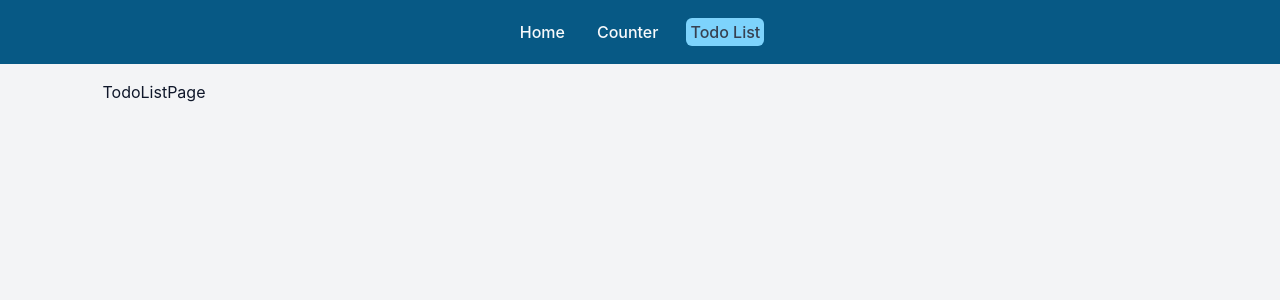
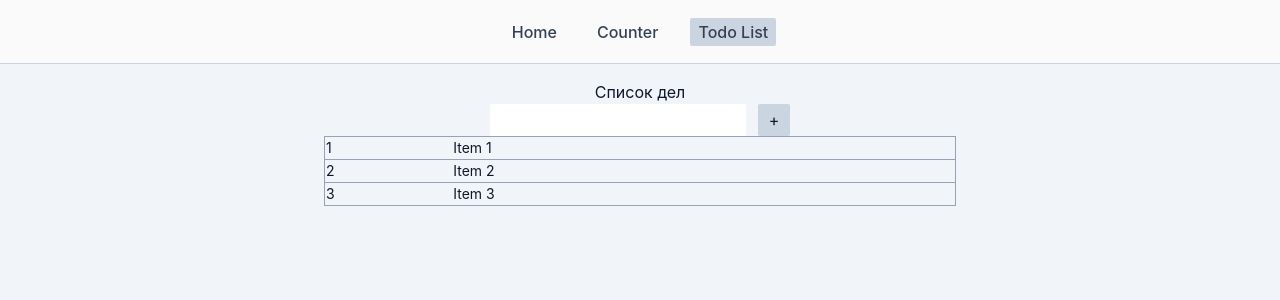
Before and after one commit to y2kovonly/front26-1-redux, a React (Vite) app: page /todos in a window 1280 px wide. Shown: the top 300 px of the page. Built offline with nearby package versions, Linux system fonts and the light colour scheme.

Commit message:
Добавил стили некоторых страниц

```diff
--- /dev/null
+++ b/src/components/Form.jsx
@@ -0,0 +1,28 @@
+import { useState } from 'react';
+
+const Form = () => {
+  const [newTodo, setNewTodo] = useState('');
+
+  const handleSubmit = (e) => {
+    e.preventDefault();
+    if (!newTodo) return;
+
+    //
+    setNewTodo('');
+  }
+
+  return (
+    <div>
+      <form onSubmit={handleSubmit} className="w-full flex justify-center gap-3">
+        <input
+          type="text"
+          className='rounded-sm px-1'
+          value={newTodo}
+          onChange={(e) => setNewTodo(e.target.value)}/>
+        <button type="submit" className="w-8 bg-slate-300 px-2 py-1 rounded-sm">+</button>
+      </form>
+    </div>
+  )
+}
+
+export default Form
--- a/src/components/Layout.jsx
+++ b/src/components/Layout.jsx
@@ -4,9 +4,12 @@ import Navbar from './Navbar'
 
 const Layout = () => {
   return (
-    <div className="grid grid-cols-4 grid-flow-row auto-rows-min gap-4 bg-gray-100 h-screen text-center text-slate-900">
+    <div className="grid grid-cols-4 grid-flow-row auto-rows-min gap-4 bg-slate-100 h-screen text-center text-slate-900">
       <Navbar />
-      <Outlet />
+      <div className='col-start-2 col-end-4'>
+        <Outlet />
+      </div>
+
     </div>
   )
 }
--- a/src/components/Navbar.jsx
+++ b/src/components/Navbar.jsx
@@ -2,13 +2,13 @@ import {Link, NavLink} from 'react-router-dom'
 
 
 const activeLinkClass = ({isActive}) => {
-  return isActive ? 'rounded-md bg-sky-300 p-1 text-gray-700' : 'p-1 text-slate-50'
+  return isActive ? 'rounded-sm bg-slate-300 py-1 px-2 text-gray-700' : 'py-1 px-2 text-slate-700'
 }
 
 
 const Navbar = () => {
   return (
-    <nav className="w-full flex justify-center align-center h-16 col-span-4 bg-sky-800">
+    <nav className="flex justify-center align-center h-16 col-span-4 bg-neutral-50 border-b border-b-slate-300">
       <ul className="flex items-center gap-6 list-none">
         <li>
           <NavLink to="/" className={activeLinkClass}>Home</NavLink>
--- /dev/null
+++ b/src/components/Table.jsx
@@ -0,0 +1,17 @@
+
+const Table = (props) => {
+  return (
+    <table className="w-full text-sm text-left text-gray-table-auto border-collapse">
+      <tbody>
+        {props.items.map((item) => (
+          <tr key={item.id} className="border border-solid border-slate-400">
+            <td>{item.id}</td>
+            <td>{item.name}</td>
+          </tr>
+        ))}
+      </tbody>
+    </table>
+  )
+}
+
+export default Table
--- a/src/pages/CounterPage.jsx
+++ b/src/pages/CounterPage.jsx
@@ -1,7 +1,14 @@
 
 const CounterPage = () => {
   return (
-    <div>CounterPage</div>
+    <div className="w-full h-screen flex flex-col justify-center gap-2">
+      <span className="w-full">Счетчик</span>
+      <div className="w-full flex justify-center items-start gap-4">
+        <button className="w-8 bg-slate-300 px-2 py-1 rounded-md">-</button>
+        <span>0</span>
+        <button className="w-8 bg-slate-300 px-2 py-1 rounded-md">+</button>
+      </div>
+    </div>
   )
 }
 
--- a/src/pages/TodoListPage.jsx
+++ b/src/pages/TodoListPage.jsx
@@ -1,7 +1,20 @@
+import Form from '../components/Form'
+import Table from '../components/Table'
+
+const items = [
+  {id: 1, name: 'Item 1'},
+  {id: 2, name: 'Item 2'},
+  {id: 3, name: 'Item 3'},
+]
+
 
 const TodoListPage = () => {
   return (
-    <div>TodoListPage</div>
+    <div>
+      Список дел
+      <Form />
+      <Table items={items}/>
+    </div>
   )
 }
 
```
